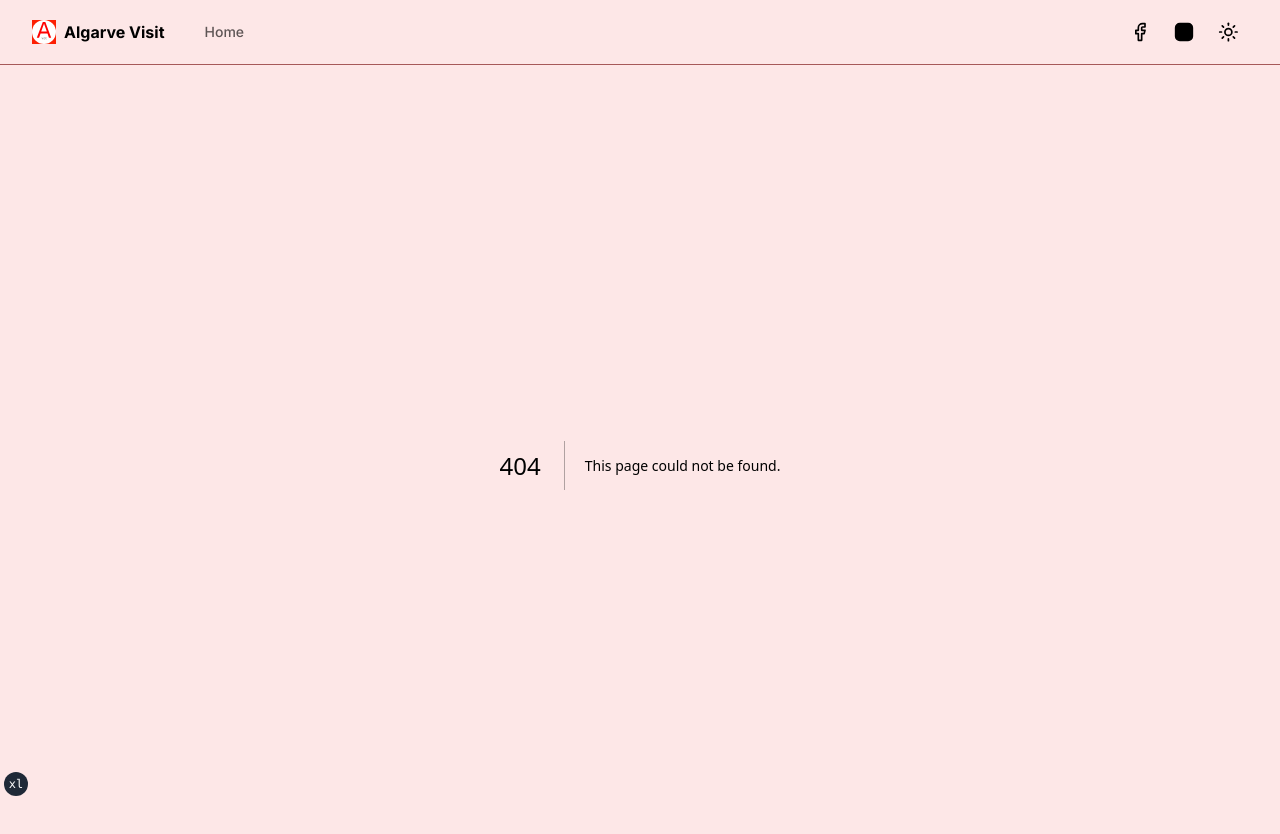
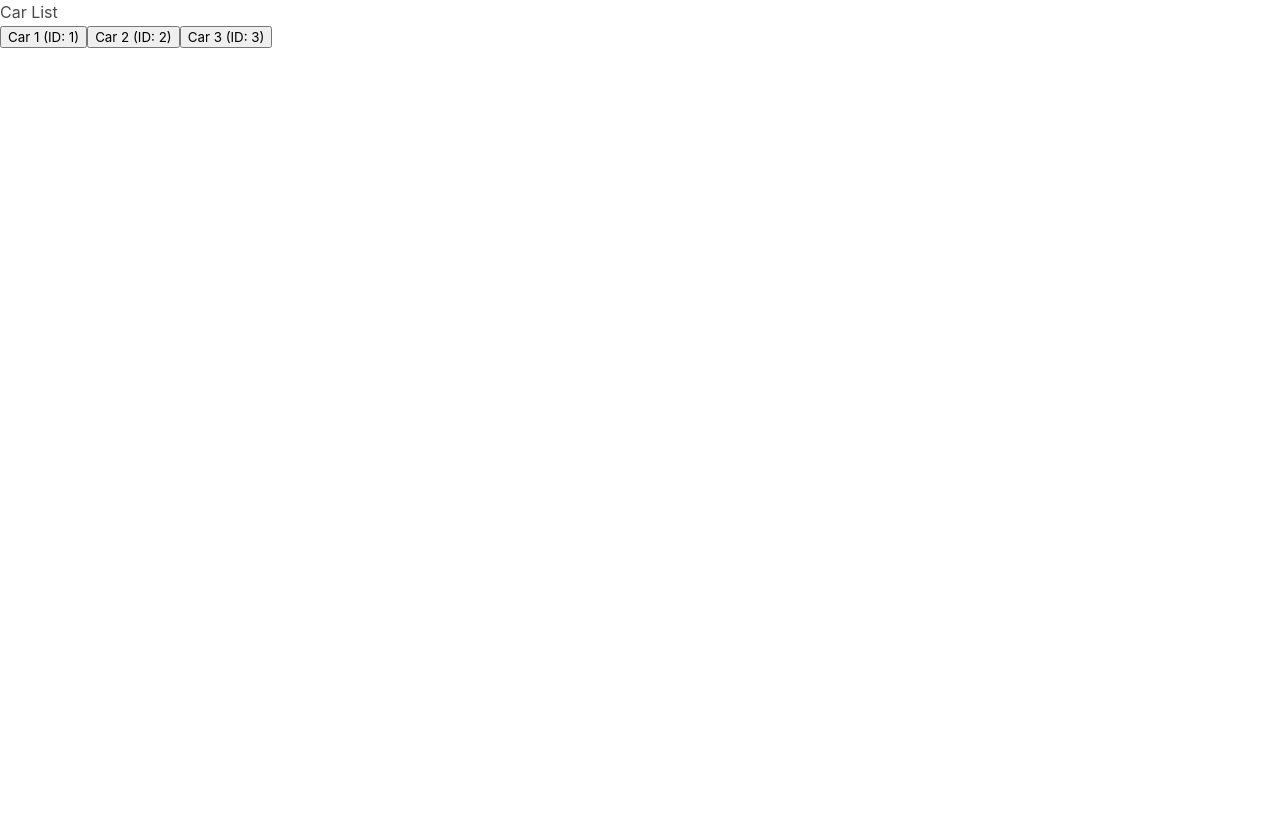
Before and after one commit to fe01134/dtb_nextjs, a Next.js app: page /cars in a window 1280 px wide. Before the commit this address had no page. Shown: the top 834 px of the page. After the commit the page ends 800 px from the top, so only its background shows below. Built offline with nearby package versions, Linux system fonts and the light colour scheme.

Commit message:
working example with cars to fetch data from API

```diff
--- /dev/null
+++ b/components/CarButton.tsx
@@ -0,0 +1,25 @@
+// Works with http://localhost:3000/cars
+// components/CarButton.tsx
+import { useRouter } from 'next/router';
+import Car from '../model/car';
+
+interface CarButtonProps {
+  car: Car;
+}
+
+const CarButton: React.FC<CarButtonProps> = ({ car }) => {
+  const router = useRouter();
+
+  const handleClick = () => {
+    router.push(`/car/${car.id}`);
+    // Replace the above line with the desired route or action when a button is clicked
+  };
+
+  return (
+    <button onClick={handleClick}>
+      {car.name} (ID: {car.id})
+    </button>
+  );
+};
+
+export default CarButton;
--- /dev/null
+++ b/model/car.ts
@@ -0,0 +1,10 @@
+import { Caramel } from "next/font/google";
+
+// Works with http://localhost:3000/cars
+// models/Product.ts
+interface Car {
+    id: number;
+    name: string;
+  }
+
+  export default Car;
--- /dev/null
+++ b/pages/api/cars.ts
@@ -0,0 +1,15 @@
+// pages/api/cars.ts
+export default (req, res) => {
+    // Replace this with your actual data retrieval logic
+    const cars = [
+      { id: 1, name: 'Car 1' },
+      { id: 2, name: 'Car 2' },
+      { id: 3, name: 'Car 3' },
+      { id: 4, name: 'Car 4' },
+      { id: 5, name: 'Car 5' },
+      { id: 6, name: 'Car 6' },
+      // ... other cars
+    ];
+
+    res.status(200).json({ cars });
+  };
--- /dev/null
+++ b/pages/cars.tsx
@@ -0,0 +1,39 @@
+// pages/cars.tsx
+//
+//  Works http://localhost:3000/cars
+//
+import { useEffect, useState } from 'react';
+import CarButton from '../components/CarButton';
+import Car from '../model/car';
+
+const CarsPage: React.FC = () => {
+  const [cars, setCars] = useState<Car[]>([]);
+
+  useEffect(() => {
+    // Function to fetch cars from the API
+    const fetchCars = async () => {
+      try {
+        const response = await fetch('/api/cars'); // Assuming your API endpoint is '/api/cars'
+        const data = await response.json();
+        setCars(data.cars);
+      } catch (error) {
+        console.error('Error fetching cars:', error);
+      }
+    };
+
+    fetchCars();
+  }, []); // Empty dependency array ensures the useEffect runs only once on component mount
+
+  return (
+    <div>
+      <h1>Car List</h1>
+      <div>
+        {cars.slice(0, 3).map((car) => (
+          <CarButton key={car.id} car={car} />
+        ))}
+      </div>
+    </div>
+  );
+};
+
+export default CarsPage;
```
